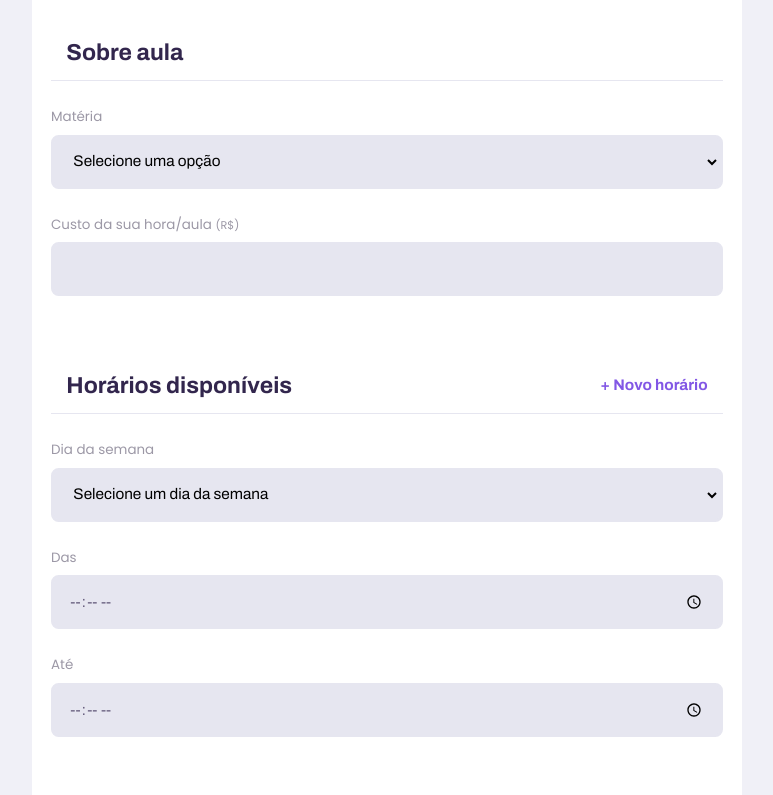
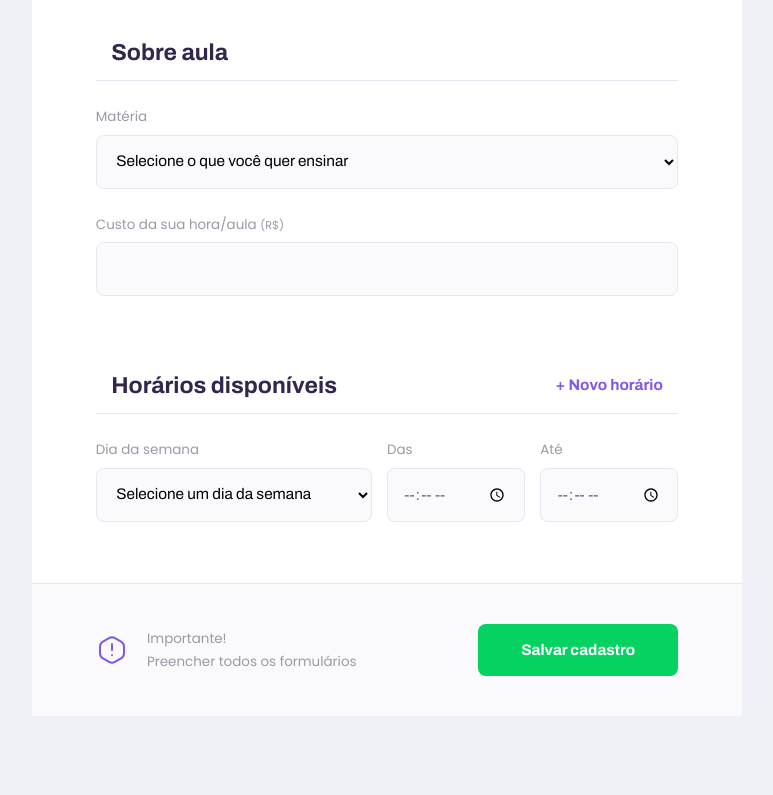
Before and after one commit to JaumVitor/NextLevelWeek-2, a plain HTML site: page give-classes.html in a window 1280 px wide. Shown: the part 1000-1795 px from the top of the page, without its empty margins (253-1026 px from the left). After the commit the page ends 1716 px from the top, so only its background shows below. Drawn offline with Linux system fonts and the light colour scheme.

Commit message:
Interface give-classes web completed

```diff
--- a/give-classes.html
+++ b/give-classes.html
@@ -1,20 +1,28 @@
 <!DOCTYPE html>
-<html lang="pt_br"> <!--Alterando linguagem -->
+<html lang="pt_br">
+<!--Alterando linguagem -->
+
 <head>
-        <meta charset="UTF-8"> <!--Tipo de texto utilizadoo -->
-        <meta name="viewport" content="width=device-width, initial-scale=1.0"> <!--Configurando scopo do conteudo -->
+    <meta charset="UTF-8">
+    <!--Tipo de texto utilizadoo -->
+    <meta name="viewport" content="width=device-width, initial-scale=1.0">
+    <!--Configurando scopo do conteudo -->
 
-        <title>Proffy | Plataforma de estudos oneline</title> <!--Nome da pagina -->
+    <title>Proffy | Plataforma de estudos oneline</title>
+    <!--Nome da pagina -->
 
     <link rel="stylesheet" href="/styles/main.css">
     <link rel="stylesheet" href="/styles/partials/header.css">
     <link rel="stylesheet" href="/styles/partials/forms.css">
     <link rel="stylesheet" href="/styles/partials/page-give-classes.css">
 
-        <link href="https://fonts.googleapis.com/css2?family=Archivo:wght@400;700&amp;family=Poppins:wght@400;600&amp;display=swap"
-        rel="stylesheet"> <!--Adicionando endereco da onde estou pegando a font-->
+    <link
+        href="https://fonts.googleapis.com/css2?family=Archivo:wght@400;700&amp;family=Poppins:wght@400;600&amp;display=swap"
+        rel="stylesheet">
+    <!--Adicionando endereco da onde estou pegando a font-->
 
 </head>
+
 <body id="page-give-classes">
     <div id="container">
         <header class="page-header">
@@ -31,10 +39,13 @@
             </div>
         </header>
 
-            <main> <!--Criando todo o conteudo da page-give-classes -->
+        <main>
+            <!--Criando todo o conteudo da page-give-classes -->
             <form id="create-class" action="create-class">
-                    <fieldset> <!--Set nesse campo, informacoes-->
-                        <legend>Seus dados</legend> <!--legenda desse campo-->
+                <fieldset>
+                    <!--Set nesse campo, informacoes-->
+                    <legend>Seus dados</legend>
+                    <!--legenda desse campo-->
 
                     <div class="input-block">
                         <label for="name">Nome completo</label>
@@ -53,7 +64,8 @@
 
                     <div class="textarea-block">
                         <label for="bio">Biografia</label>
-                            <textarea name="bio" id="required"></textarea> <!--Area de preenchimento de texto-->
+                        <textarea name="bio" id="required"></textarea>
+                        <!--Area de preenchimento de texto-->
                     </div>
                 </fieldset>
 
@@ -62,7 +74,7 @@
                     <div class="select-block">
                         <label for="subject">Matéria</label>
                         <select name="subject" id="subject" required>
-                                <option value="">Selecione uma opção</option>
+                            <option value="">Selecione o que você quer ensinar</option>
                             <option value="1">Artes</option>
                             <option value="2">Biologia</option>
                             <option value="3">Ciências</option>
@@ -84,7 +96,7 @@
                     </div>
                 </fieldset>
 
-                    <fieldset>
+                <fieldset id="schedule-items">
                     <legend>Horários disponíveis
                         <button id="add-time">+ Novo horário</button>
                     </legend>
@@ -112,18 +124,20 @@
                             <label for="time_to">Até</label>
                             <input type="time" name="time_to[]" required>
                         </div>
+                    </div>
 
+                </fieldset>
                 <footer>
                     <p>
                         <img src="/images/icons/warning.svg" alt="warning">
                         Importante! <br> Preencher todos os formulários
                     </p>
                     <button type="submit" form="create-class">Salvar cadastro</button>
+                    <!-- este butao precisa ser redirecionado por estar fora do formulario -->
                 </footer>
-                        </div>
-                    </fieldset>
             </form>
         </main>
     </div>
 </body>
+
 </html>
--- a/styles/partials/forms.css
+++ b/styles/partials/forms.css
@@ -14,11 +14,13 @@
     height: 5.6rem;
     margin-top: 0.8rem;
     border-radius: 0.8rem;
-    border: 3px solid var(--color-line-in-white);
-    background: var(--color-line-in-white);
+
+    border: 1px solid var(--color-line-in-white);
+    background: var(--color-box-footer);
+    font: 1.6rem Archivo;
+
     outline: 0;
     padding: 0 1.6rem;
-    font: 1.6rem Archivo;
 }
 
 .textarea-block textarea {
@@ -26,8 +28,8 @@
     height: 16rem;
 
     resize: vertical;
+}
 
-}
 .input-block, .textarea-block {
     position: relative; /*Regula o campo para absoluto dentro do input-block*/
 }
--- a/styles/partials/page-give-classes.css
+++ b/styles/partials/page-give-classes.css
@@ -54,14 +54,14 @@
     transform: translateX(-5px);
 }
 
-#page-give-classes fieldset footer {
+#page-give-classes footer {
     padding: 4rem 2.4rem;
     margin-top: 6.4rem;
     border-top: 1px solid var(--color-line-in-white);
     background: var(--color-box-footer);
 }
 
-#page-give-classes fieldset footer p {
+#page-give-classes footer p {
     font-size: 1.4rem;
     line-height: 2.4rem;
     color: var(--color-text-complement);
@@ -71,11 +71,11 @@
     align-content: center ;
 }
 
-#page-give-classes fieldset footer img {
+#page-give-classes footer img {
     margin-right: 2rem;
 }
 
-#page-give-classes fieldset footer button {
+#page-give-classes footer button {
     width: 100%;
     height: 5.4rem;
 
@@ -95,7 +95,7 @@
     justify-content: center;
 }
 
-#page-give-classes fieldset footer button:hover {
+#page-give-classes footer button:hover {
     background: var(--color-secondary-dark);
 }
 
@@ -112,8 +112,43 @@
 
     border-top: 1px solid var(--color-line-in-white);
 }
+
+/*Configuracoes para Interface web */
 @media (min-width: 700px){
     #page-give-classes #container {
         max-width: 100vw;
     }
+
+    #page-give-classes #container .header-content {
+        margin-bottom: 0;
+    }
+
+    #page-give-classes main fieldset {
+        padding: 0 64px;
+    }
+
+    .schedule-item {
+        display: grid;
+        grid-template-columns: 2fr 1fr 1fr;
+        column-gap: 1.6rem;
+    }
+
+    /* Para sobreescrever o margin-top dos buttons */
+    /* poderia usar .schedule-item .input-block {margin-top: 0 !important} */
+    #page-give-classes #schedule-items .select-block +.input-block,
+    #page-give-classes #schedule-items .input-block +.input-block {
+        margin-top: 0;
+    }
+
+    #page-give-classes main footer {
+        padding: 40px 64px;
+        display: flex;
+        align-items: center;
+        justify-content: space-between;
+    }
+
+    #page-give-classes main footer button {
+        margin-top: 0;
+        width: 200px;
+    }
 }
```
Also changed, not shown: study.html (+2 -3 lines). Lines whose indentation alone changed are shown as unchanged.
